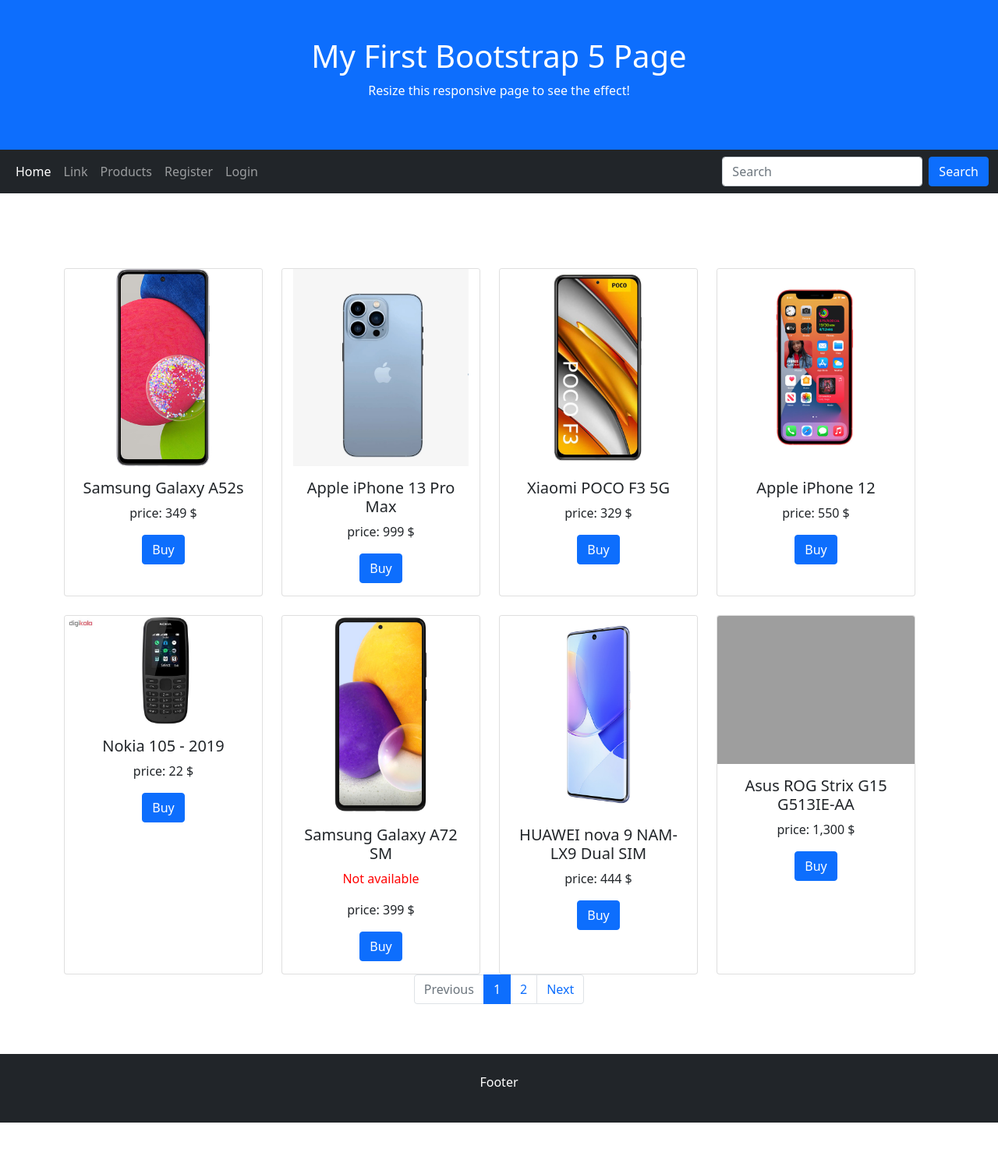
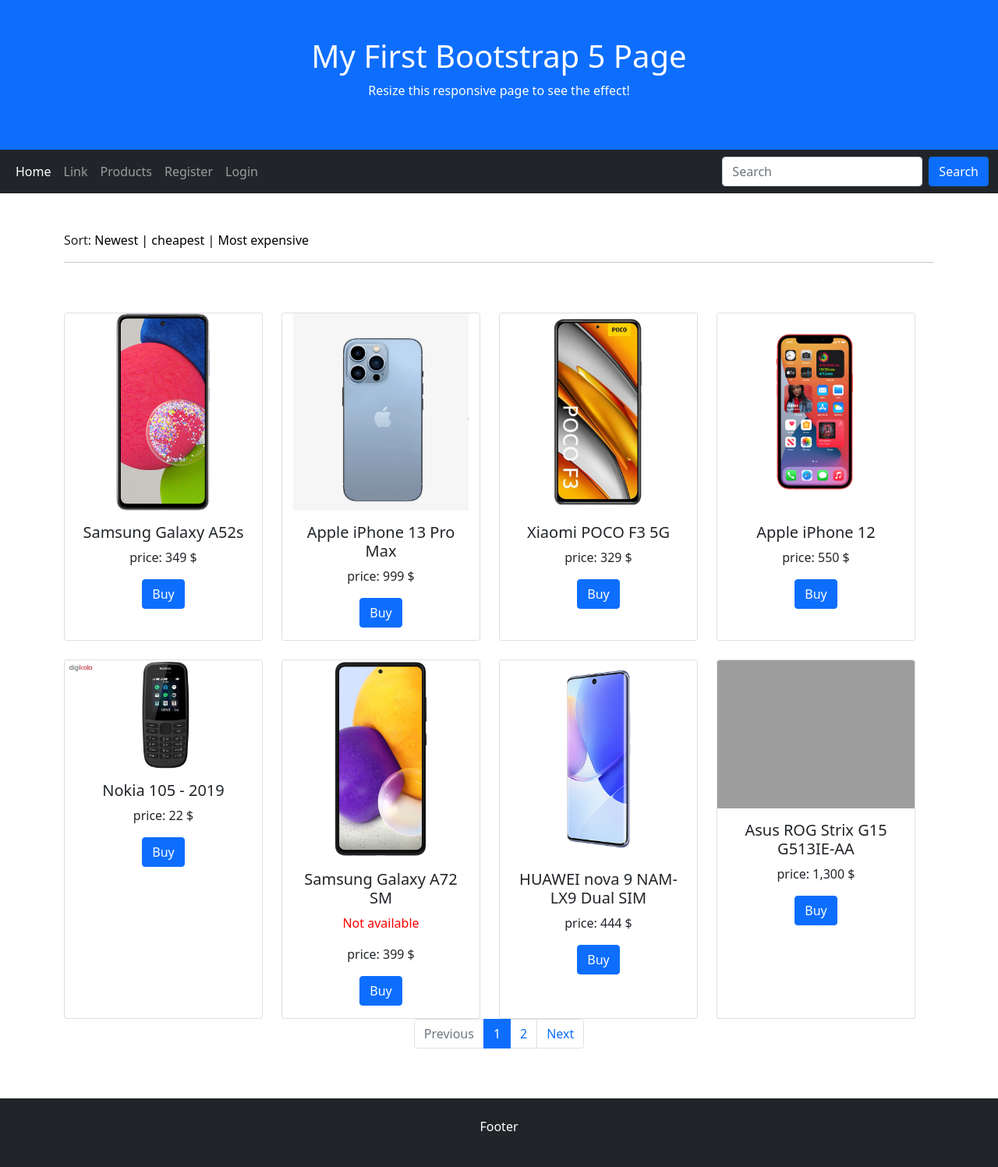
Before and after one commit to mohammad-aq1996/online-shop, a Django app: page /products/ in a window 1280 px wide. Shown: the whole page at 78% size. Before the commit the page ends 1440 px from the top, so only its background shows below. Run offline with Django 4.2, Linux system fonts and the light colour scheme; data comes from the database, SQL or seed files in the repository; some libraries are stand-ins or nearby versions; grey boxes are pictures that could not be loaded.

Commit message:
add Newest, cheapest and Most expensive for products add head block to base.html

```diff
--- a/store_app/urls.py
+++ b/store_app/urls.py
@@ -20,5 +20,8 @@
     path('bank/', TemplateView.as_view(template_name='store_app/bank.html'), name='bank'),
     path('uns/', TemplateView.as_view(template_name='store_app/unsuccess-result.html'), name='unsuccess'),
     path('success/', views.result_success_view, name='success'),
+    path('cheapest/', views.ProductListCheapestView.as_view(), name='cheapest-view'),
+    path('expensive/', views.ProductListExpensiveView.as_view(), name='expensive-view'),
+    path('newest/', views.ProductListNewestView.as_view(), name='newest-view'),
 
 ]
--- a/store_app/views.py
+++ b/store_app/views.py
@@ -18,6 +18,21 @@
     context_object_name = 'products'
     template_name = 'store_app/product-list.html'
     paginate_by = 8
+
+
+class ProductListNewestView(ProductListView):
+    def get_queryset(self):
+        return self.model.objects.all().order_by('-created_at')
+
+
+class ProductListCheapestView(ProductListView):
+    def get_queryset(self):
+        return self.model.objects.all().order_by('price')
+
+
+class ProductListExpensiveView(ProductListView):
+    def get_queryset(self):
+        return self.model.objects.all().order_by('-price')
 
 
 class SearchView(ProductListView):
--- a/templates/base.html
+++ b/templates/base.html
@@ -15,6 +15,9 @@
     background: #aaa;
   }
   </style>
+    {% block head %}
+
+    {% endblock %}
 </head>
 <body>
 
--- a/templates/store_app/product-list.html
+++ b/templates/store_app/product-list.html
@@ -4,6 +4,12 @@
 
 {% block content %}
 
+    <div class="container">
+        <span> Sort: <a style="text-decoration: None; color:black" href="{% url 'store_app:newest-view' %}">Newest |</a>
+            <a style="text-decoration: None; color:black" href="{% url 'store_app:cheapest-view' %}">cheapest |</a>
+            <a style="text-decoration: None; color:black" href="{% url 'store_app:expensive-view' %}">Most expensive</a></span>
+        <hr>
+    </div>
     <div class="row row-cols-1 row-cols-md-4 g-4">
         {% for product in products %}
         <div class="col">
```
